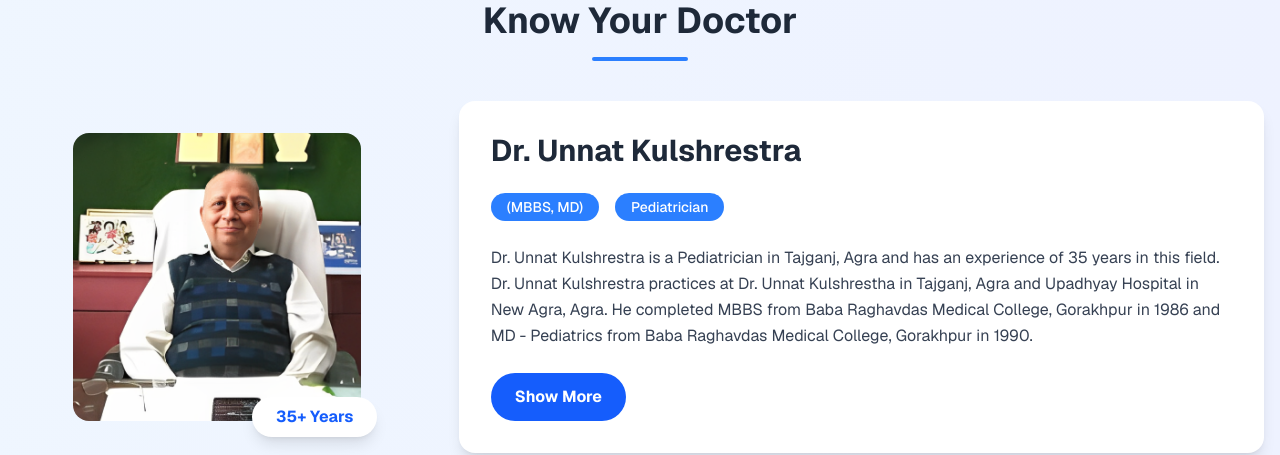
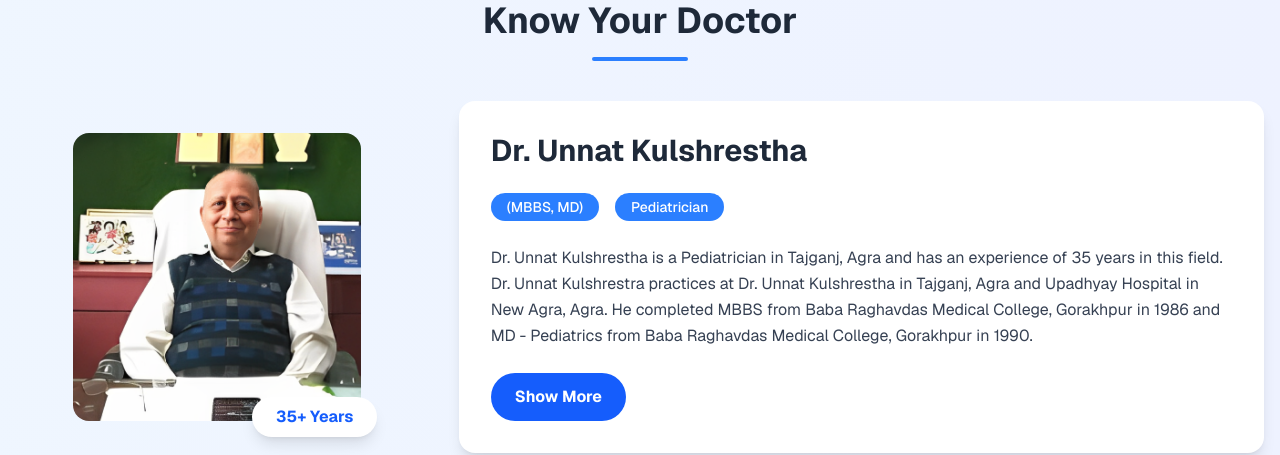
Before and after one commit to madhuramkulshrestha123/Kulshrestha_Hospital, a Next.js app: page / in a window 1280 px wide. Shown: the part 2140-2595 px from the top of the page. Built offline with nearby package versions, Linux system fonts and the light colour scheme.

Commit message:
Fix spelling of 'Kulshrestra' to 'Kulshrestha'

```diff
--- a/src/app/page.tsx
+++ b/src/app/page.tsx
@@ -139,9 +139,9 @@ export default function Home(): JSX.Element {
 
   // Doctor profile data
   const doctorProfile = {
-    name: "Dr. Unnat Kulshrestra",
+    name: "Dr. Unnat Kulshrestha",
     specialization: "Pediatrician",
-    description: "Dr. Unnat Kulshrestra is a Pediatrician in Tajganj, Agra and has an experience of 35 years in this field. Dr. Unnat Kulshrestra practices at Dr. Unnat Kulshrestha in Tajganj, Agra and Upadhyay Hospital in New Agra, Agra. He completed MBBS from Baba Raghavdas Medical College, Gorakhpur in 1986 and MD - Pediatrics from Baba Raghavdas Medical College, Gorakhpur in 1990.",
+    description: "Dr. Unnat Kulshrestha is a Pediatrician in Tajganj, Agra and has an experience of 35 years in this field. Dr. Unnat Kulshrestra practices at Dr. Unnat Kulshrestha in Tajganj, Agra and Upadhyay Hospital in New Agra, Agra. He completed MBBS from Baba Raghavdas Medical College, Gorakhpur in 1986 and MD - Pediatrics from Baba Raghavdas Medical College, Gorakhpur in 1990.",
     memberships: "He is a member of Indian Medical Association (IMA) and Indian Academy of Paediatrics (IAP).",
     services: "Some of the services provided by the doctor are: Measles Treatment, Bronchial Asthma Treatment, Genetic Diseases, Newborn Jaundice and Limping child etc."
   };
```
